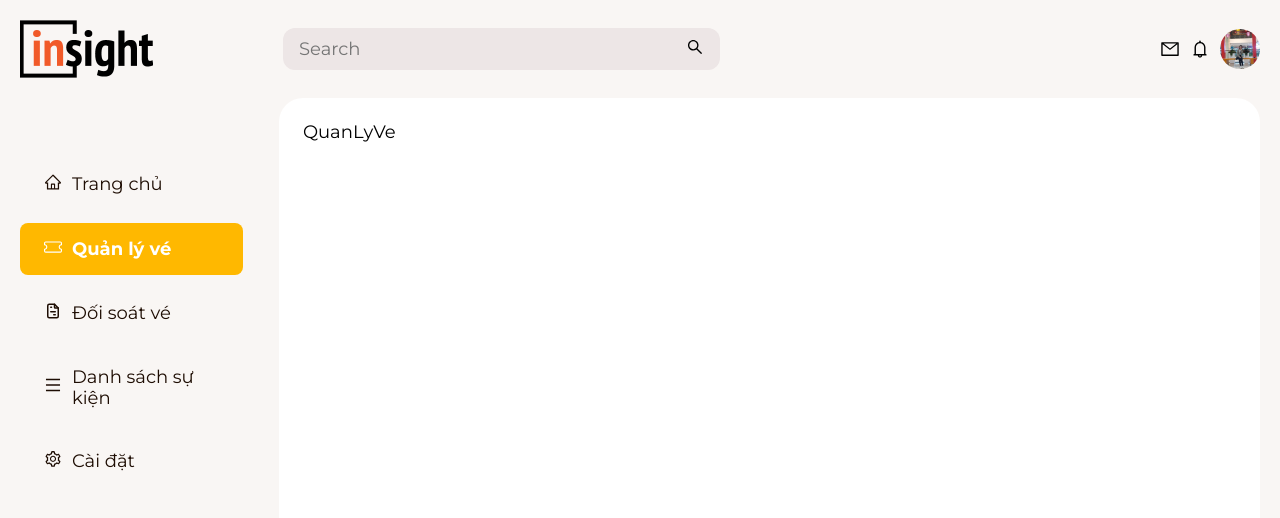
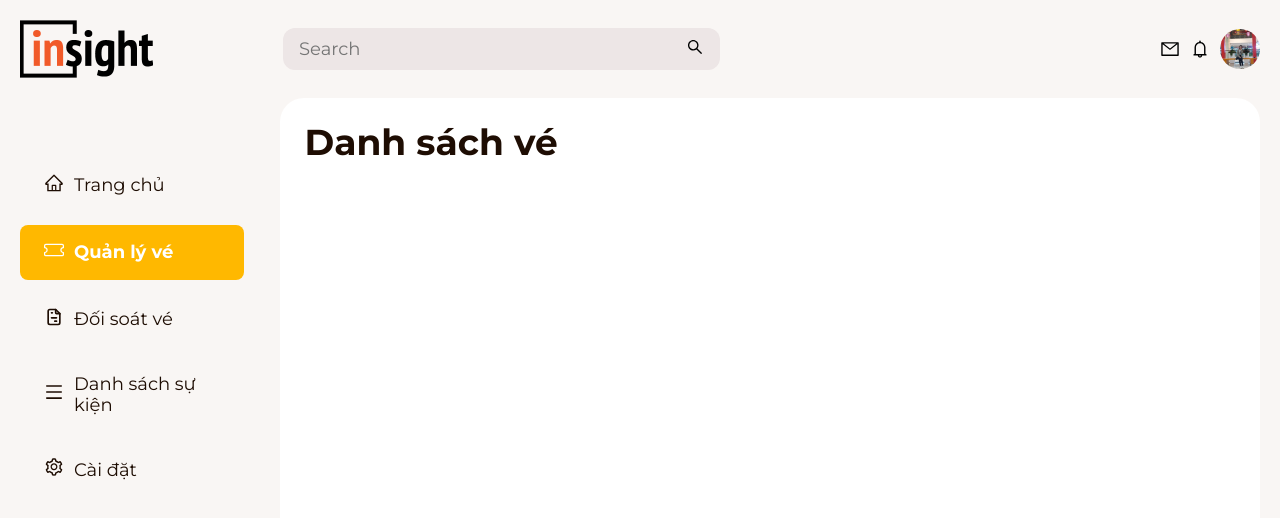
Before and after one commit to Binhbong37/CMSticket, a React (Create React App) app: page /quan-ly-ve in a window 1280 px wide. Shown: the top 518 px of the page. Built offline with nearby package versions, Linux system fonts and the light colour scheme.

Commit message:
config thêm title

```diff
--- a/src/assets/css/reset.css
+++ b/src/assets/css/reset.css
@@ -40,6 +40,10 @@ body {
     padding: 1.5rem 1.6rem 1.5rem 2.4rem;
 }
 
+.nav-link .icon {
+    font-size: 2rem;
+}
+
 .active {
     background-color: #ffb800;
     font-weight: 700;
@@ -66,3 +70,9 @@ body {
     min-height: 100vh;
     height: 100%;
 }
+
+.title {
+    font-size: 3.6rem;
+    font-weight: 700;
+    color: #1e0d03;
+}
--- a/src/pages/dashboard/QuanLyVe.tsx
+++ b/src/pages/dashboard/QuanLyVe.tsx
@@ -2,7 +2,9 @@ import React from 'react'
 
 const QuanLyVe = () => {
   return (
-    <div>QuanLyVe</div>
+    <div>
+      <h2 className='title'>Danh sách vé</h2>
+    </div>
   )
 }
 
--- a/src/utils/link.ts
+++ b/src/utils/link.ts
@@ -16,8 +16,8 @@ const links:Icons[] = [
   { id: 1, text: 'Trang chủ', path: '/', icon: AiOutlineHome },
   {id:2, text:'Quản lý vé', path:'/quan-ly-ve', icon:BsTicket},
   {id:3, text:'Đối soát vé', path:'/doi-soat-ve', icon:TbFileInvoice},
-  {id:3, text:'Danh sách sự kiện', path:'/danh-sach-su-kien', icon:AiOutlineMenu},
-  {id:4, text:'Cài đặt', path:'/cai-dat', icon:AiOutlineSetting},
+  {id:4, text:'Danh sách sự kiện', path:'/danh-sach-su-kien', icon:AiOutlineMenu},
+  {id:5, text:'Cài đặt', path:'/cai-dat', icon:AiOutlineSetting},
 ];
 
 export default links;
```
